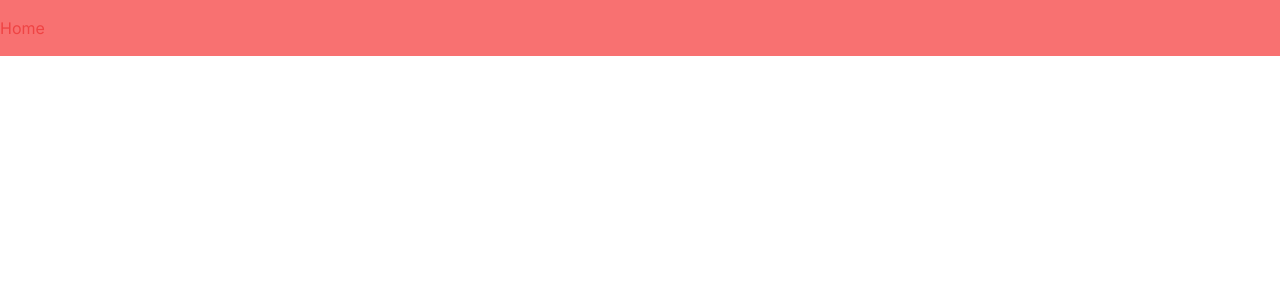
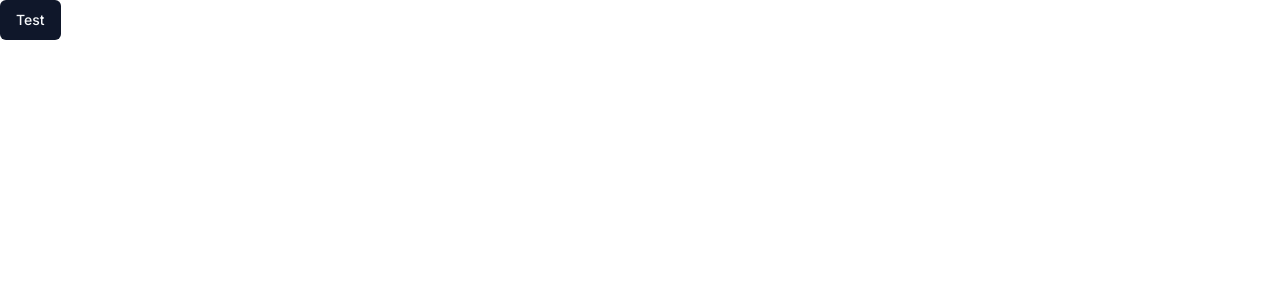
Before and after one commit to CaioCeretta/filipeorocha-fullstackweek, a Next.js app in the folder fsw-barber/: page / in a window 1280 px wide. Shown: the top 300 px of the page. Built offline with nearby package versions, Linux system fonts and the light colour scheme.

Commit message:
chore: add shadcn

```diff
--- a/fsw-barber/package.json
+++ b/fsw-barber/package.json
@@ -10,9 +10,14 @@
   },
   "dependencies": {
     "@prisma/client": "^5.17.0",
+    "@radix-ui/react-slot": "^1.1.0",
+    "class-variance-authority": "^0.7.0",
+    "clsx": "^2.1.1",
+    "lucide-react": "^0.424.0",
     "next": "14.2.5",
     "react": "^18",
     "react-dom": "^18",
+    "tailwind-merge": "^2.4.0",
     "tailwindcss-animate": "^1.0.7"
   },
   "prisma": {
--- /dev/null
+++ b/fsw-barber/src/app/_components/ui/button.tsx
@@ -0,0 +1,56 @@
+import * as React from "react"
+import { Slot } from "@radix-ui/react-slot"
+import { cva, type VariantProps } from "class-variance-authority"
+
+import { cn } from "@/app/_lib/utils"
+
+const buttonVariants = cva(
+  "inline-flex items-center justify-center whitespace-nowrap rounded-md text-sm font-medium ring-offset-background transition-colors focus-visible:outline-none focus-visible:ring-2 focus-visible:ring-ring focus-visible:ring-offset-2 disabled:pointer-events-none disabled:opacity-50",
+  {
+    variants: {
+      variant: {
+        default: "bg-primary text-primary-foreground hover:bg-primary/90",
+        destructive:
+          "bg-destructive text-destructive-foreground hover:bg-destructive/90",
+        outline:
+          "border border-input bg-background hover:bg-accent hover:text-accent-foreground",
+        secondary:
+          "bg-secondary text-secondary-foreground hover:bg-secondary/80",
+        ghost: "hover:bg-accent hover:text-accent-foreground",
+        link: "text-primary underline-offset-4 hover:underline",
+      },
+      size: {
+        default: "h-10 px-4 py-2",
+        sm: "h-9 rounded-md px-3",
+        lg: "h-11 rounded-md px-8",
+        icon: "h-10 w-10",
+      },
+    },
+    defaultVariants: {
+      variant: "default",
+      size: "default",
+    },
+  }
+)
+
+export interface ButtonProps
+  extends React.ButtonHTMLAttributes<HTMLButtonElement>,
+    VariantProps<typeof buttonVariants> {
+  asChild?: boolean
+}
+
+const Button = React.forwardRef<HTMLButtonElement, ButtonProps>(
+  ({ className, variant, size, asChild = false, ...props }, ref) => {
+    const Comp = asChild ? Slot : "button"
+    return (
+      <Comp
+        className={cn(buttonVariants({ variant, size, className }))}
+        ref={ref}
+        {...props}
+      />
+    )
+  }
+)
+Button.displayName = "Button"
+
+export { Button, buttonVariants }
--- /dev/null
+++ b/fsw-barber/src/app/_lib/utils.ts
@@ -0,0 +1,6 @@
+import { type ClassValue, clsx } from "clsx"
+import { twMerge } from "tailwind-merge"
+
+export function cn(...inputs: ClassValue[]) {
+  return twMerge(clsx(inputs))
+}
--- a/fsw-barber/src/app/globals.css
+++ b/fsw-barber/src/app/globals.css
@@ -5,64 +5,57 @@
 @layer base {
   :root {
     --background: 0 0% 100%;
-    --foreground: 20 14.3% 4.1%;
-
+    --foreground: 222.2 84% 4.9%;
     --card: 0 0% 100%;
-    --card-foreground: 20 14.3% 4.1%;
-
+    --card-foreground: 222.2 84% 4.9%;
     --popover: 0 0% 100%;
-    --popover-foreground: 20 14.3% 4.1%;
-
-    --primary: 24 9.8% 10%;
-    --primary-foreground: 60 9.1% 97.8%;
-
-    --secondary: 60 4.8% 95.9%;
-    --secondary-foreground: 24 9.8% 10%;
-
-    --muted: 60 4.8% 95.9%;
-    --muted-foreground: 25 5.3% 44.7%;
-
-    --accent: 60 4.8% 95.9%;
-    --accent-foreground: 24 9.8% 10%;
-
+    --popover-foreground: 222.2 84% 4.9%;
+    --primary: 222.2 47.4% 11.2%;
+    --primary-foreground: 210 40% 98%;
+    --secondary: 210 40% 96.1%;
+    --secondary-foreground: 222.2 47.4% 11.2%;
+    --muted: 210 40% 96.1%;
+    --muted-foreground: 215.4 16.3% 46.9%;
+    --accent: 210 40% 96.1%;
+    --accent-foreground: 222.2 47.4% 11.2%;
     --destructive: 0 84.2% 60.2%;
-    --destructive-foreground: 60 9.1% 97.8%;
-
-    --border: 20 5.9% 90%;
-    --input: 20 5.9% 90%;
-    --ring: 20 14.3% 4.1%;
-
+    --destructive-foreground: 210 40% 98%;
+    --border: 214.3 31.8% 91.4%;
+    --input: 214.3 31.8% 91.4%;
+    --ring: 222.2 84% 4.9%;
     --radius: 0.5rem;
+    --chart-1: 12 76% 61%;
+    --chart-2: 173 58% 39%;
+    --chart-3: 197 37% 24%;
+    --chart-4: 43 74% 66%;
+    --chart-5: 27 87% 67%;
   }
 
   .dark {
-    --background: 20 14.3% 4.1%;
-    --foreground: 60 9.1% 97.8%;
-
-    --card: 20 14.3% 4.1%;
-    --card-foreground: 60 9.1% 97.8%;
-
-    --popover: 20 14.3% 4.1%;
-    --popover-foreground: 60 9.1% 97.8%;
-
-    --primary: 60 9.1% 97.8%;
-    --primary-foreground: 24 9.8% 10%;
-
-    --secondary: 12 6.5% 15.1%;
-    --secondary-foreground: 60 9.1% 97.8%;
-
-    --muted: 12 6.5% 15.1%;
-    --muted-foreground: 24 5.4% 63.9%;
-
-    --accent: 12 6.5% 15.1%;
-    --accent-foreground: 60 9.1% 97.8%;
-
+    --background: 222.2 84% 4.9%;
+    --foreground: 210 40% 98%;
+    --card: 222.2 84% 4.9%;
+    --card-foreground: 210 40% 98%;
+    --popover: 222.2 84% 4.9%;
+    --popover-foreground: 210 40% 98%;
+    --primary: 210 40% 98%;
+    --primary-foreground: 222.2 47.4% 11.2%;
+    --secondary: 217.2 32.6% 17.5%;
+    --secondary-foreground: 210 40% 98%;
+    --muted: 217.2 32.6% 17.5%;
+    --muted-foreground: 215 20.2% 65.1%;
+    --accent: 217.2 32.6% 17.5%;
+    --accent-foreground: 210 40% 98%;
     --destructive: 0 62.8% 30.6%;
-    --destructive-foreground: 60 9.1% 97.8%;
-
-    --border: 12 6.5% 15.1%;
-    --input: 12 6.5% 15.1%;
-    --ring: 24 5.7% 82.9%;
+    --destructive-foreground: 210 40% 98%;
+    --border: 217.2 32.6% 17.5%;
+    --input: 217.2 32.6% 17.5%;
+    --ring: 212.7 26.8% 83.9%;
+    --chart-1: 220 70% 50%;
+    --chart-2: 160 60% 45%;
+    --chart-3: 30 80% 55%;
+    --chart-4: 280 65% 60%;
+    --chart-5: 340 75% 55%;
   }
 }
 
@@ -70,12 +63,7 @@
   * {
     @apply border-border;
   }
-
   body {
     @apply bg-background text-foreground;
   }
 }
-
-.scrollbar-hide::-webkit-scrollbar {
-  display: none;
-}
--- a/fsw-barber/src/app/page.tsx
+++ b/fsw-barber/src/app/page.tsx
@@ -1,8 +1,11 @@
 "use client"
+
+import { Button } from "./_components/ui/button";
+
 //The use client makes a component PARTIALLY rendered on the server, while the server is fully
 
 export default function Home() {
   return (
-    <h1 className="py-4 text-red-500 bg-red-400  mb-5">Home</h1>
+    <Button>Test</Button>
   );
 }
--- a/fsw-barber/tailwind.config.ts
+++ b/fsw-barber/tailwind.config.ts
@@ -1,87 +1,80 @@
-import type { Config } from 'tailwindcss'
+import type { Config } from "tailwindcss"
 
 const config = {
-  darkMode: ['class'],
+  darkMode: ["class"],
   content: [
     './pages/**/*.{ts,tsx}',
     './components/**/*.{ts,tsx}',
     './app/**/*.{ts,tsx}',
     './src/**/*.{ts,tsx}',
-  ],
-  prefix: '',
+	],
+  prefix: "",
   theme: {
     container: {
       center: true,
-      padding: '2rem',
+      padding: "2rem",
       screens: {
-        '2xl': '1400px',
+        "2xl": "1400px",
       },
     },
     extend: {
       colors: {
-        border: 'hsl(var(--border))',
-        input: 'hsl(var(--input))',
-        ring: 'hsl(var(--ring))',
-        background: 'hsl(var(--background))',
-        foreground: 'hsl(var(--foreground))',
-
-        'main-yellow': '#FEC107',
-        'secondary-yellow': '#A28428',
-        'yellow-nav': '#FEC106',
-
-        'blue-text': '#013344',
-
+        border: "hsl(var(--border))",
+        input: "hsl(var(--input))",
+        ring: "hsl(var(--ring))",
+        background: "hsl(var(--background))",
+        foreground: "hsl(var(--foreground))",
         primary: {
-          DEFAULT: 'hsl(var(--primary))',
-          foreground: 'hsl(var(--primary-foreground))',
+          DEFAULT: "hsl(var(--primary))",
+          foreground: "hsl(var(--primary-foreground))",
         },
         secondary: {
-          DEFAULT: 'hsl(var(--secondary))',
-          foreground: 'hsl(var(--secondary-foreground))',
+          DEFAULT: "hsl(var(--secondary))",
+          foreground: "hsl(var(--secondary-foreground))",
         },
         destructive: {
-          DEFAULT: 'hsl(var(--destructive))',
-          foreground: 'hsl(var(--destructive-foreground))',
+          DEFAULT: "hsl(var(--destructive))",
+          foreground: "hsl(var(--destructive-foreground))",
         },
         muted: {
-          DEFAULT: 'hsl(var(--muted))',
-          foreground: 'hsl(var(--muted-foreground))',
+          DEFAULT: "hsl(var(--muted))",
+          foreground: "hsl(var(--muted-foreground))",
         },
         accent: {
-          DEFAULT: 'hsl(var(--accent))',
-          foreground: 'hsl(var(--accent-foreground))',
+          DEFAULT: "hsl(var(--accent))",
+          foreground: "hsl(var(--accent-foreground))",
         },
         popover: {
-          DEFAULT: 'hsl(var(--popover))',
-          foreground: 'hsl(var(--popover-foreground))',
+          DEFAULT: "hsl(var(--popover))",
+          foreground: "hsl(var(--popover-foreground))",
         },
         card: {
-          DEFAULT: 'hsl(var(--card))',
-          foreground: 'hsl(var(--card-foreground))',
+          DEFAULT: "hsl(var(--card))",
+          foreground: "hsl(var(--card-foreground))",
         },
       },
       borderRadius: {
-        lg: 'var(--radius)',
-        md: 'calc(var(--radius) - 2px)',
-        sm: 'calc(var(--radius) - 4px)',
+        lg: "var(--radius)",
+        md: "calc(var(--radius) - 2px)",
+        sm: "calc(var(--radius) - 4px)",
       },
       keyframes: {
-        'accordion-down': {
-          from: { height: '0' },
-          to: { height: 'var(--radix-accordion-content-height)' },
+        "accordion-down": {
+          from: { height: "0" },
+          to: { height: "var(--radix-accordion-content-height)" },
         },
-        'accordion-up': {
-          from: { height: 'var(--radix-accordion-content-height)' },
-          to: { height: '0' },
+        "accordion-up": {
+          from: { height: "var(--radix-accordion-content-height)" },
+          to: { height: "0" },
         },
       },
       animation: {
-        'accordion-down': 'accordion-down 0.2s ease-out',
-        'accordion-up': 'accordion-up 0.2s ease-out',
+        "accordion-down": "accordion-down 0.2s ease-out",
+        "accordion-up": "accordion-up 0.2s ease-out",
       },
     },
   },
-  plugins: [require('tailwindcss-animate')],
+  plugins: [require("tailwindcss-animate")],
 } satisfies Config
 
 export default config
```
Also changed, not shown: fsw-barber/components.json (added), 1 other file (tests, documents, lock files or other folders).
